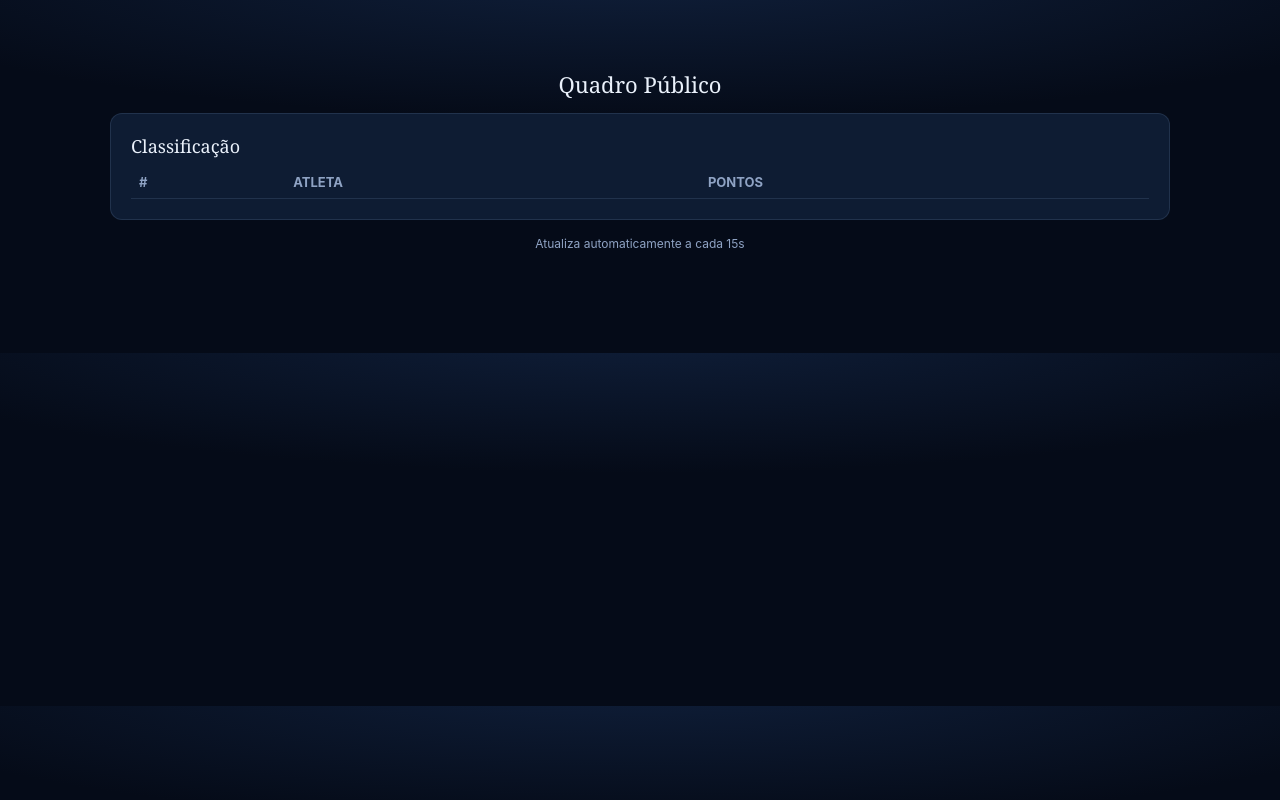
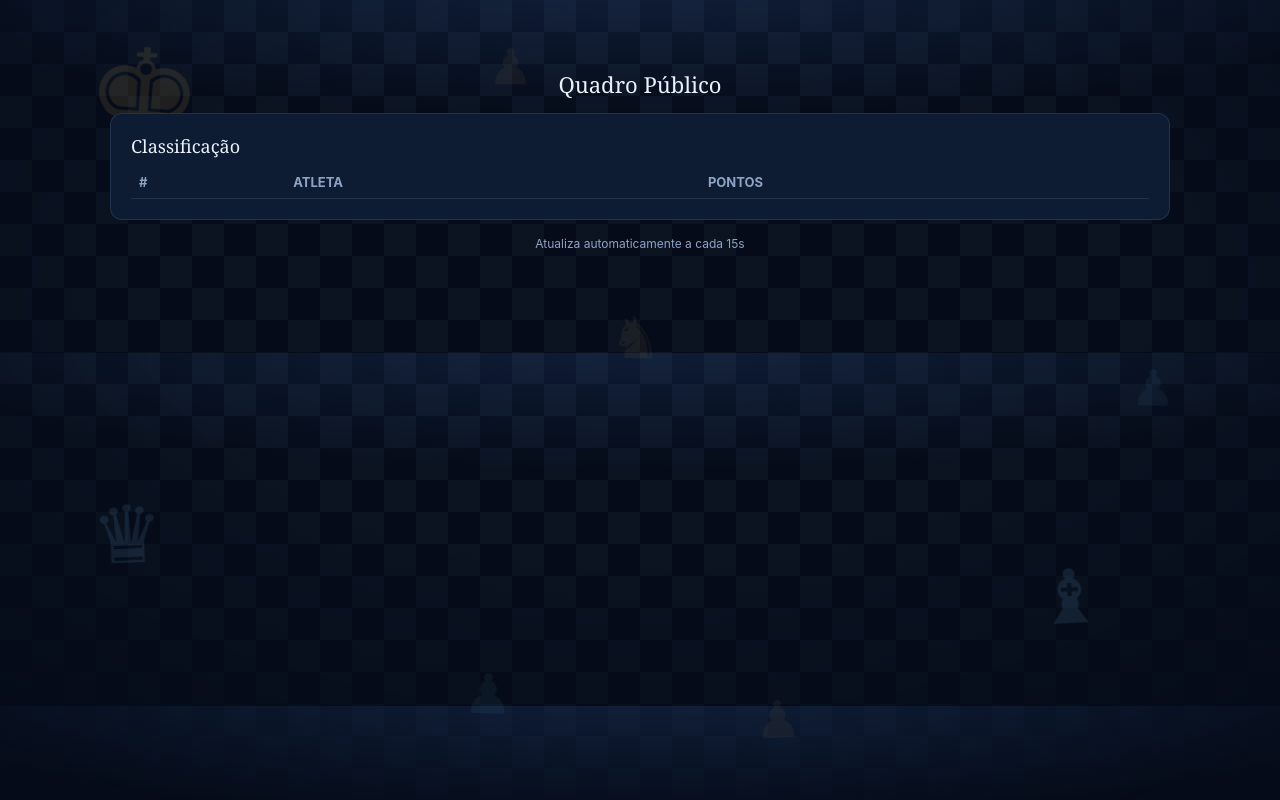
Before and after one commit to GustavoLCB/sistemaxadrez, a Flask app: page /publico/1 in a window 1280 px wide. Run offline with Flask 3, Linux system fonts and the light colour scheme; data that the repository does not hold is empty.

Commit message:
Visual do tabuleiro para o quadro público (espectadores)

```diff
--- a/templates/publico.html
+++ b/templates/publico.html
@@ -5,13 +5,58 @@
 <title>Quadro Público — Torneio de Xadrez</title>
 <link rel="stylesheet" href="/static/style.css">
 <style>
-  body{padding:30px;}
+  body{
+    padding:30px; overflow-x:hidden; position:relative;
+  }
+  /* tabuleiro translúcido de fundo, cobrindo a tela inteira */
+  body::before{
+    content:''; position:fixed; inset:0; z-index:0; pointer-events:none;
+    background-image: repeating-conic-gradient(rgba(147,180,224,0.05) 0% 25%, transparent 0% 50%);
+    background-size: 64px 64px;
+    mask-image: radial-gradient(ellipse 95% 85% at 50% 35%, black 40%, transparent 88%);
+    -webkit-mask-image: radial-gradient(ellipse 95% 85% at 50% 35%, black 40%, transparent 88%);
+  }
+  /* peças de xadrez flutuando suavemente pela tela */
+  .floating-piece{
+    position:fixed; z-index:0; pointer-events:none; color:rgba(201,160,78,0.13);
+    font-size:90px; line-height:1; user-select:none;
+    animation: drift 22s ease-in-out infinite;
+  }
+  .floating-piece.ice{ color:rgba(111,168,220,0.13); }
+  .floating-piece.p1{ top:6%;  left:5%;  font-size:130px; animation-duration:27s; }
+  .floating-piece.p2{ top:60%; left:8%;  font-size:80px;  animation-duration:19s; animation-delay:-4s; }
+  .floating-piece.p3{ top:12%; left:84%; font-size:110px; animation-duration:24s; animation-delay:-9s; }
+  .floating-piece.p4{ top:68%; left:82%; font-size:75px;  animation-duration:17s; animation-delay:-2s; }
+  .floating-piece.p5{ top:38%; left:47%; font-size:58px;  animation-duration:21s; animation-delay:-12s; opacity:0.6; }
+  .floating-piece.p6{ top:82%; left:35%; font-size:55px;  animation-duration:18s; animation-delay:-6s;  opacity:0.55; }
+  .floating-piece.p7{ top:5%;  left:38%; font-size:50px;  animation-duration:23s; animation-delay:-15s; opacity:0.5; }
+  .floating-piece.p8{ top:45%; left:88%; font-size:50px;  animation-duration:16s; animation-delay:-8s;  opacity:0.5; }
+  .floating-piece.p9{ top:85%; left:60%; font-size:52px;  animation-duration:20s; animation-delay:-3s;  opacity:0.5; }
+  @keyframes drift{
+    0%   { transform: translate(0,0) rotate(0deg); }
+    25%  { transform: translate(22px,-18px) rotate(4deg); }
+    50%  { transform: translate(-14px,14px) rotate(-3deg); }
+    75%  { transform: translate(18px,10px) rotate(2deg); }
+    100% { transform: translate(0,0) rotate(0deg); }
+  }
+  .app{position:relative; z-index:2;}
+  .panel{backdrop-filter: blur(6px);}
   .kiosk-table{font-size:18px;}
   .kiosk-table th{font-size:13px;}
   h1{text-align:center;}
 </style>
 </head>
 <body>
+  <span class="floating-piece p1">♚</span>
+  <span class="floating-piece ice p2">♛</span>
+  <span class="floating-piece p3">♜</span>
+  <span class="floating-piece ice p4">♝</span>
+  <span class="floating-piece p5">♞</span>
+  <span class="floating-piece ice p6">♟</span>
+  <span class="floating-piece p7">♟</span>
+  <span class="floating-piece ice p8">♟</span>
+  <span class="floating-piece p9">♟</span>
+
 <div class="app">
   <h1>Quadro Público</h1>
   <div id="content"></div>
```
Also changed, not shown: templates/login.html (+2 -39 lines).
